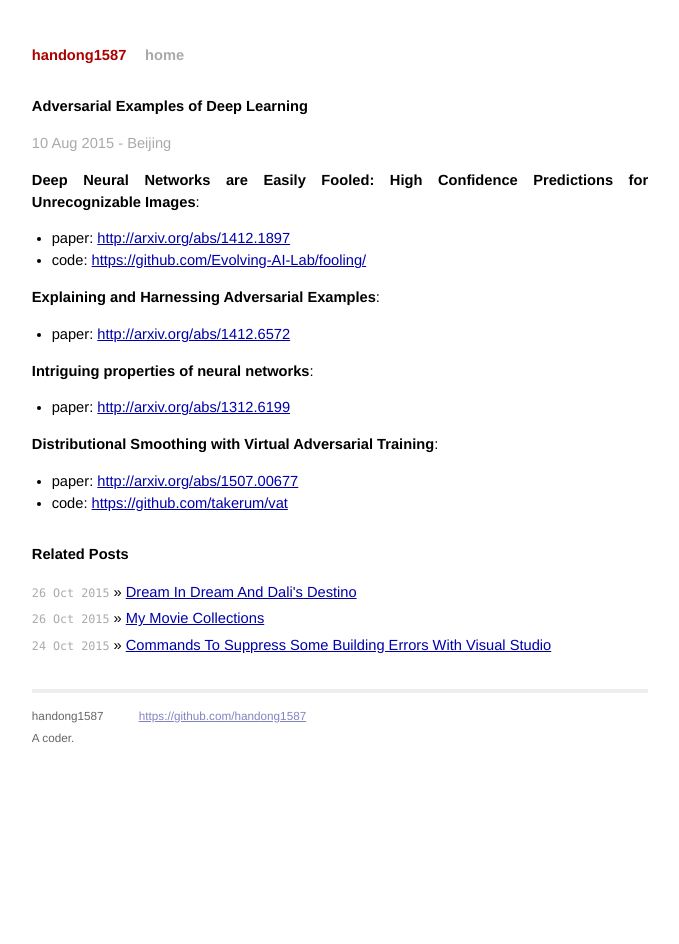
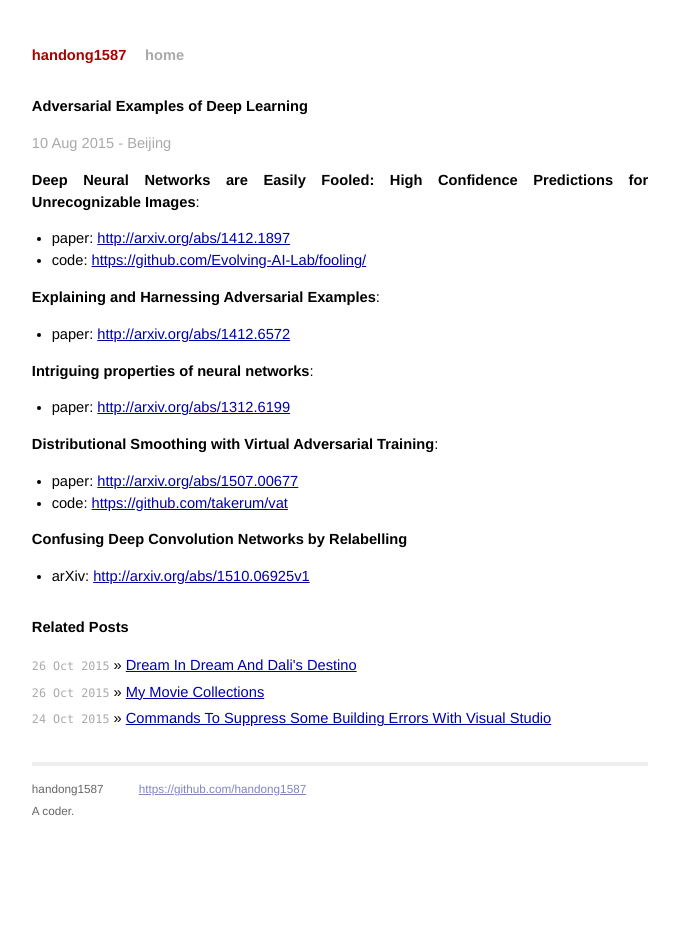
Before and after one commit to handong1587/handong1587.github.io, a Jekyll site: the page built from _posts/deep_learning/2015-08-10-adversarial-examples-of-deep-learning.md, in a window 1280 px wide. Shown: the whole page, without its empty margins (300-979 px from the left). Built offline with Jekyll 4.4.1, drawn with Linux system fonts in a browser that asks for light colours; Markdown is read by kramdown in place of the engine named in the settings; comment, search, counter and statistics services are not loaded.

Commit message:
update md

```diff
--- a/_posts/deep_learning/2015-08-10-adversarial-examples-of-deep-learning.md
+++ b/_posts/deep_learning/2015-08-10-adversarial-examples-of-deep-learning.md
@@ -26,3 +26,7 @@ title: Adversarial Examples of Deep Learning
 
 - paper: [http://arxiv.org/abs/1507.00677](http://arxiv.org/abs/1507.00677)
 - code: [https://github.com/takerum/vat](https://github.com/takerum/vat)
+
+**Confusing Deep Convolution Networks by Relabelling**
+
+- arXiv: [http://arxiv.org/abs/1510.06925v1](http://arxiv.org/abs/1510.06925v1)
```
